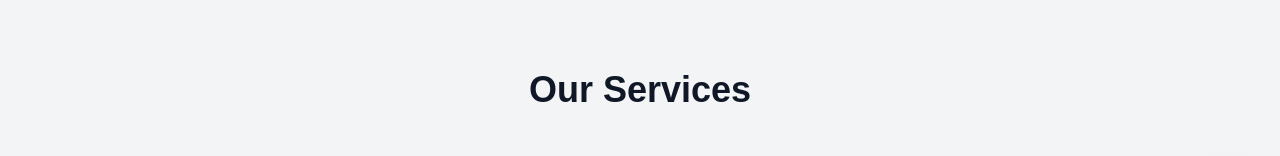
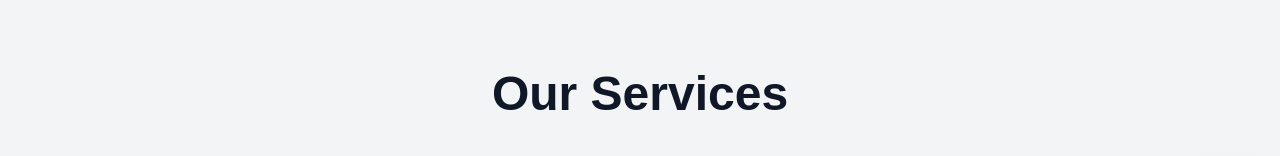
Before and after one commit to Hasankhan155/greenline-landscaping, a Next.js app: page / in a window 1280 px wide. Shown: the part 562-718 px from the top of the page. Built offline with nearby package versions, Linux system fonts and the light colour scheme.

Commit message:
Fix services section text colors

```diff
--- a/app/page.tsx
+++ b/app/page.tsx
@@ -66,7 +66,7 @@ export default function Home() {
       {/* Services Section */}
       <section id="services" className="py-20 px-6 bg-gray-100">
         <div className="max-w-6xl mx-auto">
-          <h2 className="text-4xl font-bold text-center mb-12 text-gray-900">
+          <h2 className="text-5xl font-bold text-center mb-12 text-gray-900">
   Our Services
 </h2>
           <div className="grid md:grid-cols-3 gap-8">
```
